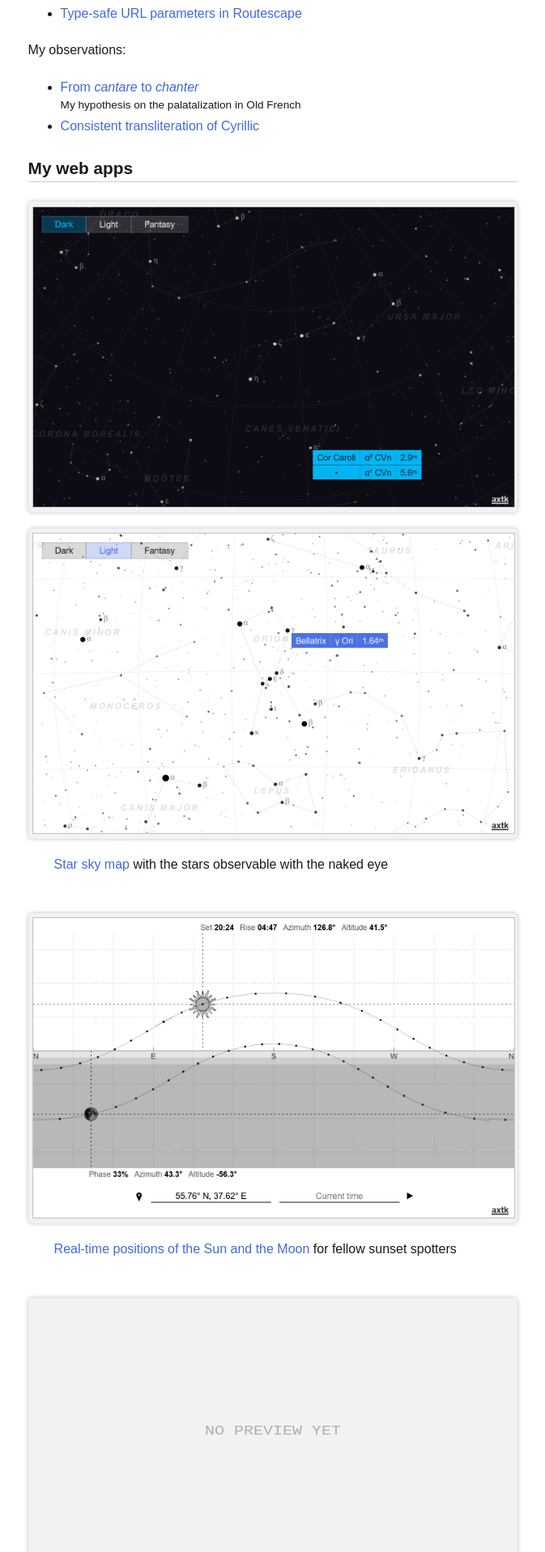
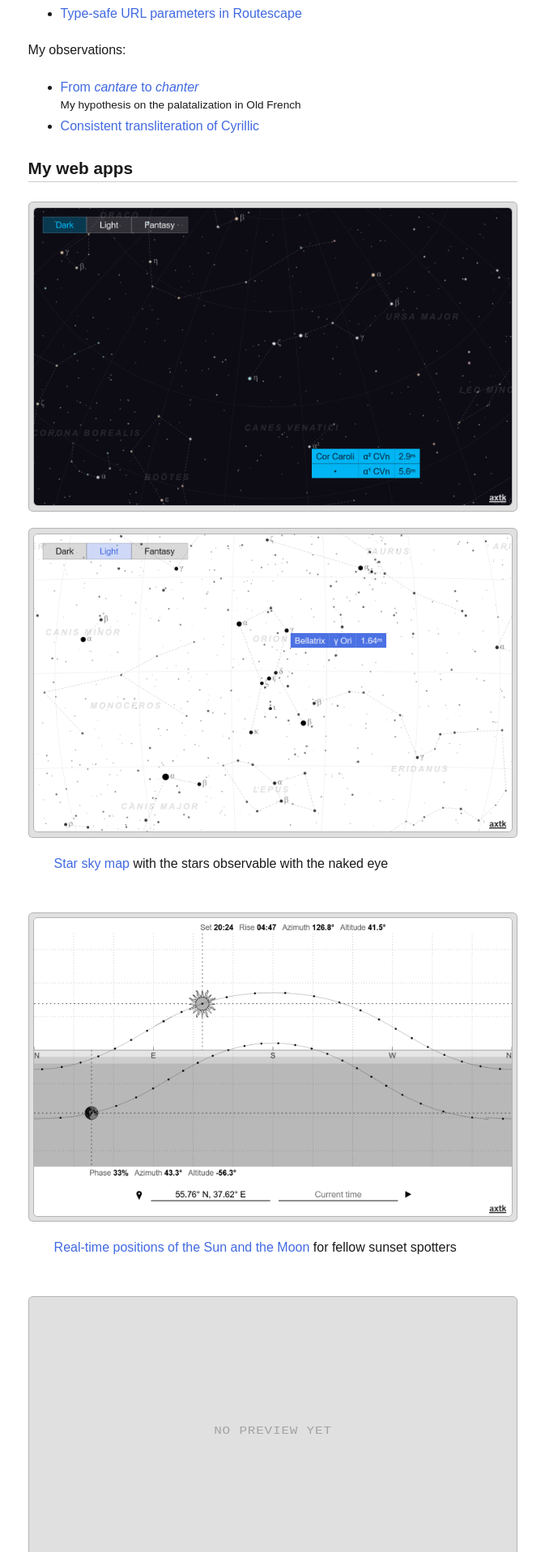
Before and after one commit to axtk/axtk.github.io, a Jekyll site: the page index.html, which Jekyll copies as it is, in a window 1280 px wide. Shown: the part 417-2334 px from the top of the page at 81% size, without its empty margins (303-976 px from the left). Built offline with Jekyll 4.4.1, drawn with Linux system fonts in a browser that asks for light colours.

Commit message:
update index preview style

```diff
--- a/x/assets/index.css
+++ b/x/assets/index.css
@@ -51,9 +51,10 @@ picture {
     display: block;
     font-size: 0;
     min-height: 320px;
-    background: color(from var(--color) srgb r g b / .05);
+    background: color(from var(--color) srgb r g b / .12);
+    border: .03rem solid color(from var(--color) srgb r g b / .2);
     border-radius: .35rem;
-    box-shadow: 0 0 .3rem .05rem color(from var(--color) srgb r g b / .2);
+    /* border: .03rem solid color(from var(--color) srgb r g b / .2); */
     padding: .35rem;
     margin: 1.25rem 0;
 }
@@ -61,6 +62,8 @@ picture img {
     max-width: 100%;
     height: auto;
     border: .03rem solid color(from var(--color) srgb r g b / .2);
+    border-radius: .35rem;
+    box-sizing: border-box;
 }
 picture:empty {
     position: relative;
@@ -68,8 +71,9 @@ picture:empty {
 picture:empty::after {
     /* content: "¯\\_(ツ)_/¯"; */
     content: "No preview yet";
-    font-size: 1.25rem;
+    font-size: 1rem;
     font-family: monospace;
+    letter-spacing: .05rem;
     text-transform: uppercase;
     position: absolute;
     left: 50%;
```
